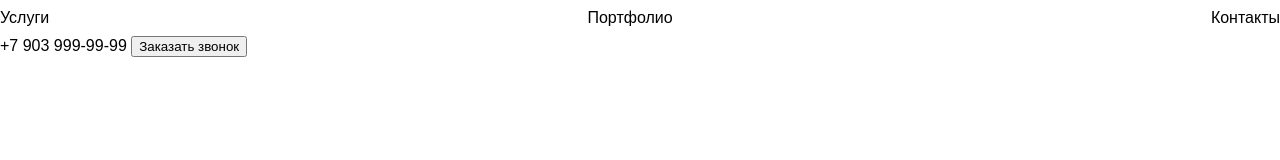
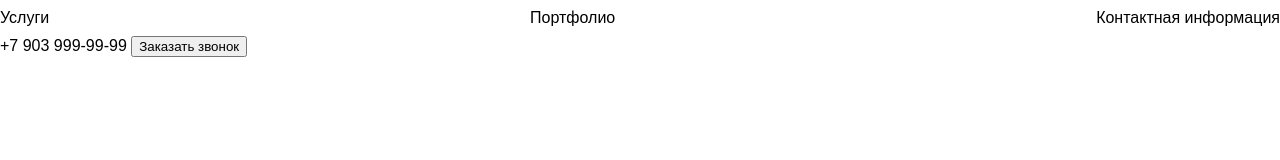
Before and after one commit to denispotyavin/special-app, a plain HTML site: page index.html in a window 1280 px wide. Drawn offline with Linux system fonts and the light colour scheme.

Commit message:
title changet

```diff
--- a/index.html
+++ b/index.html
@@ -3,7 +3,7 @@
 <head>
     <meta charset='utf-8'>
     <meta http-equiv='X-UA-Compatible' content='IE=edge'>
-    <title>Смарт-Экспресс — официальный сайт</title>
+    <title>Смарт-Экспресс — сайт находится в разработке</title>
     <meta name='viewport' content='width=device-width, initial-scale=1'>
     <link rel='stylesheet' type='text/css' media='screen' href='css/main.css'>
     <script src='js/jquery-3.6.0.min.js'></script>
@@ -14,7 +14,7 @@
         <nav>
             <a href="#services">Услуги</a>
             <a href="#portfolio">Портфолио</a>
-            <a href="#contacts">Контакты</a>
+            <a href="#contacts">Контактная информация</a>
         </nav>
         <div>
             <a href="tel:+79039999999">+7 903 999-99-99</a>
```
